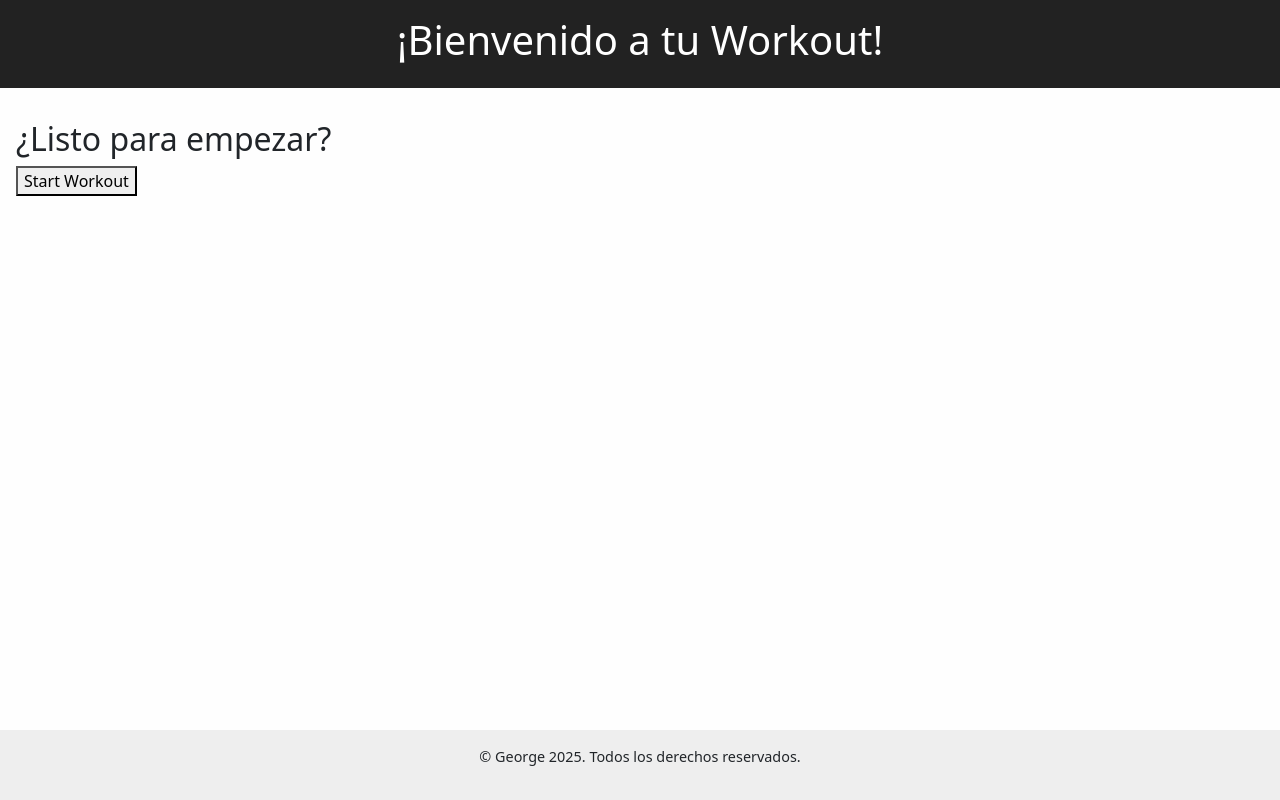
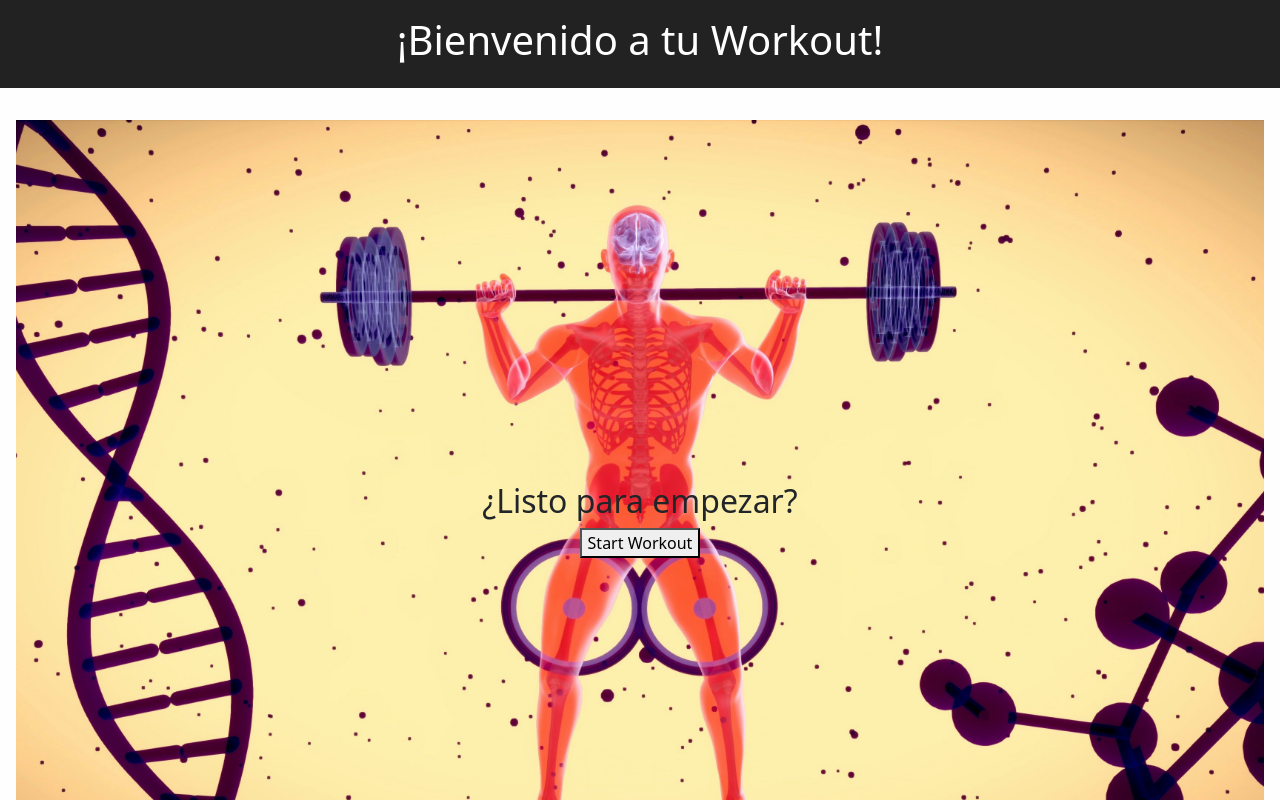
Before and after one commit to georgequispe/ejercicios, a React (Vite) app: page / in a window 1280 px wide. Shown: the top 800 px of the page. Built offline with nearby package versions, Linux system fonts and the light colour scheme.

Commit message:
agregue un fondo de pantalla para inicio

```diff
--- a/src/components/WelcomeView.jsx
+++ b/src/components/WelcomeView.jsx
@@ -1,12 +1,13 @@
+import { WelcomeWrapper } from "../styled";
 function WelcomeView({ onStart }) {
-
-
 
   return (
     <div>
-      <h2>¿Listo para empezar?</h2>
+      <WelcomeWrapper>
+        <h2>¿Listo para empezar?</h2>
 
-      <button onClick={onStart}>Start Workout</button>
+        <button onClick={onStart}>Start Workout</button>
+      </WelcomeWrapper>
     </div>
   );
 }
--- a/src/styled.js
+++ b/src/styled.js
@@ -1,5 +1,6 @@
 import styled, { css } from "styled-components";
 import flecha from './assets/images/flecha.png';
+import foto_gym from './assets/images/foto_gym.jpg';
 export const Row = styled.div`
   display: grid;
   grid-template-columns: 50% 50%;
@@ -98,3 +99,13 @@ export const FooterBar = styled.footer`
   padding: 1rem;
   font-size: 0.9rem;
 `;
+export const WelcomeWrapper = styled.div`
+  background-image: url(${foto_gym});
+  background-size: cover;
+  background-position: center;
+  height: 100vh; /* Ocupa toda la pantalla */
+  display: flex;
+  flex-direction: column;
+  justify-content: center;
+  align-items: center;
+`;
```
Also changed, not shown: src/assets/images/foto_gym.jpg (added).
